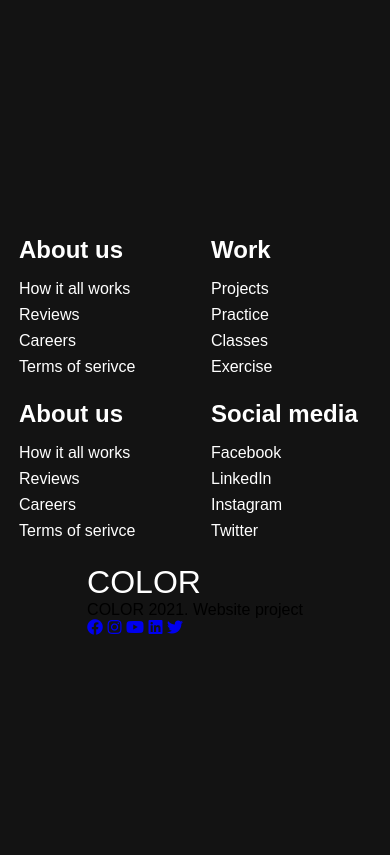
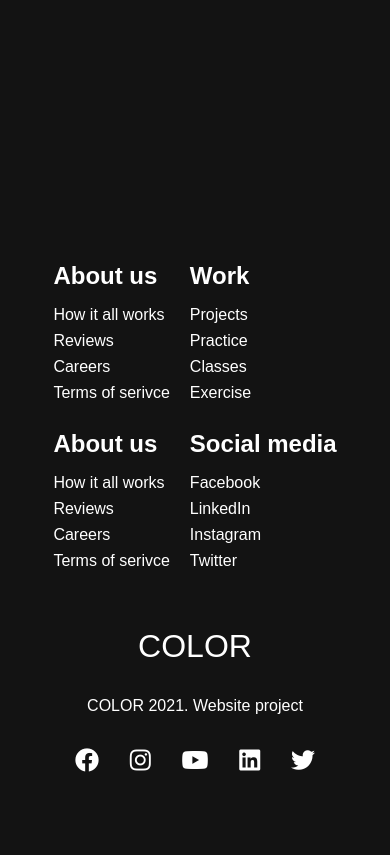
Before and after one commit to MikecMarko/JavaScript, a PHP site: page / in a window 390 px wide. Shown: the part 5146-6001 px from the top of the page. Before the commit the page ends 5781 px from the top, so only its background shows below. Run offline with PHP 8.4, Linux system fonts and the light colour scheme; some libraries are stand-ins or nearby versions.

Commit message:
Webpage work

```diff
--- a/WebPage project/styles.css
+++ b/WebPage project/styles.css
@@ -598,3 +598,58 @@
   color: #e9e9e9;
   transition: 0.3 ease-out;
 }
+
+.social__icon--link {
+  color: #fff;
+  font-size: 24px;
+}
+
+.social__media {
+  max-width: 1000px;
+  width: 100%;
+}
+
+.social__media--wrap {
+  display: flex;
+  justify-content: space-between;
+  align-items: center;
+  width: 90%;
+  max-width: 1000px;
+  margin: 40px auto 0 auto;
+}
+.social__icons {
+  display: flex;
+  justify-content: space-between;
+  align-items: center;
+  width: 240px;
+}
+
+.website__rights {
+  color: #fff;
+}
+
+@media screen and (max-width: 820px) {
+  .footer__links {
+    padding-top: 2rem;
+  }
+  #footer__logo {
+    margin-bottom: 2rem;
+  }
+  .website__rights {
+    margin-bottom: 2rem;
+  }
+  .footer__link--wraper {
+    flex-direction: column;
+  }
+  .social__media--wrap {
+    flex-direction: column;
+  }
+}
+
+@media screen and (max-width: 480px) {
+  .footer__link--items {
+    margin: 0;
+    padding: 10px;
+    width: 100%;
+  }
+} ;
```
